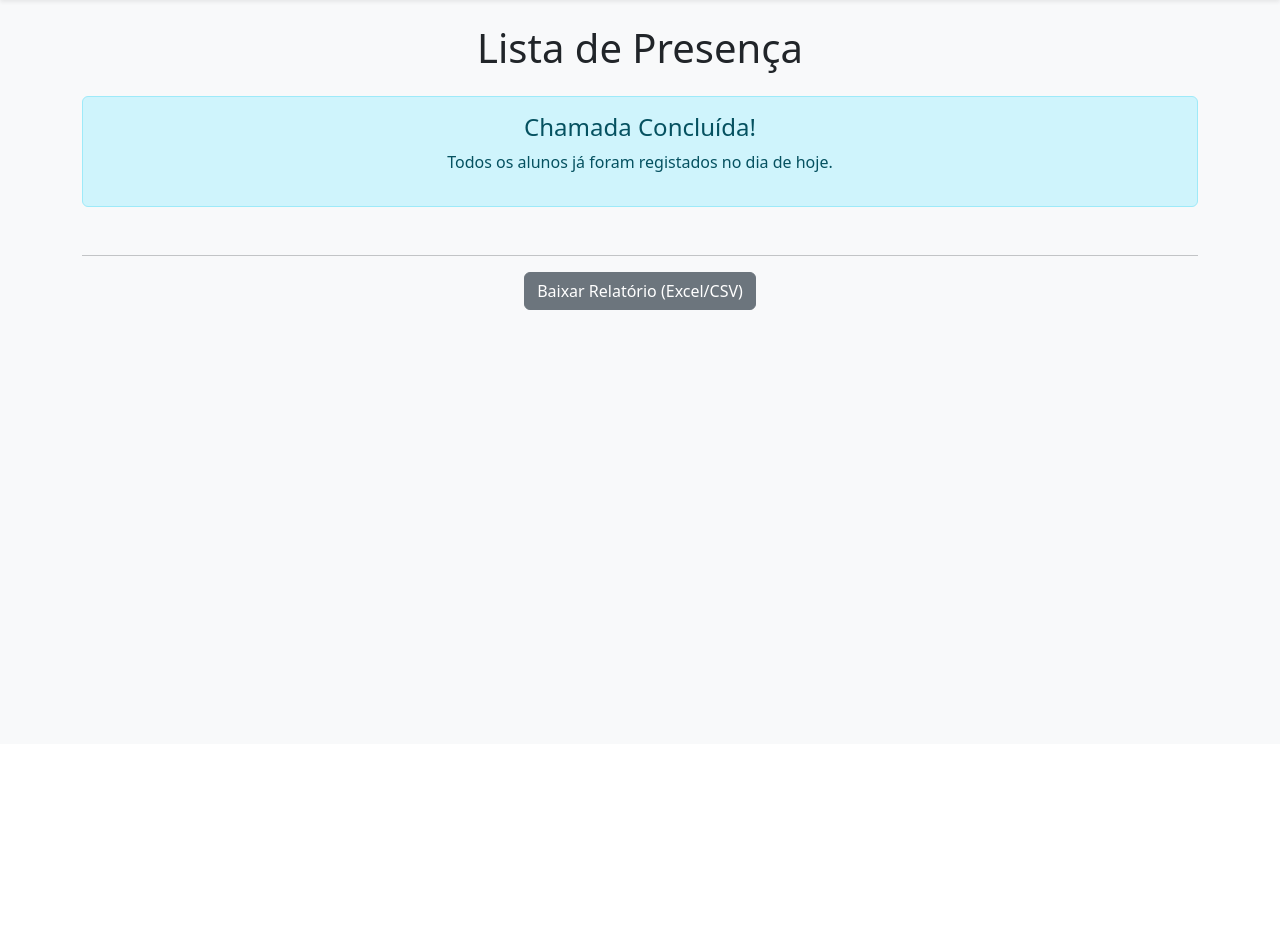
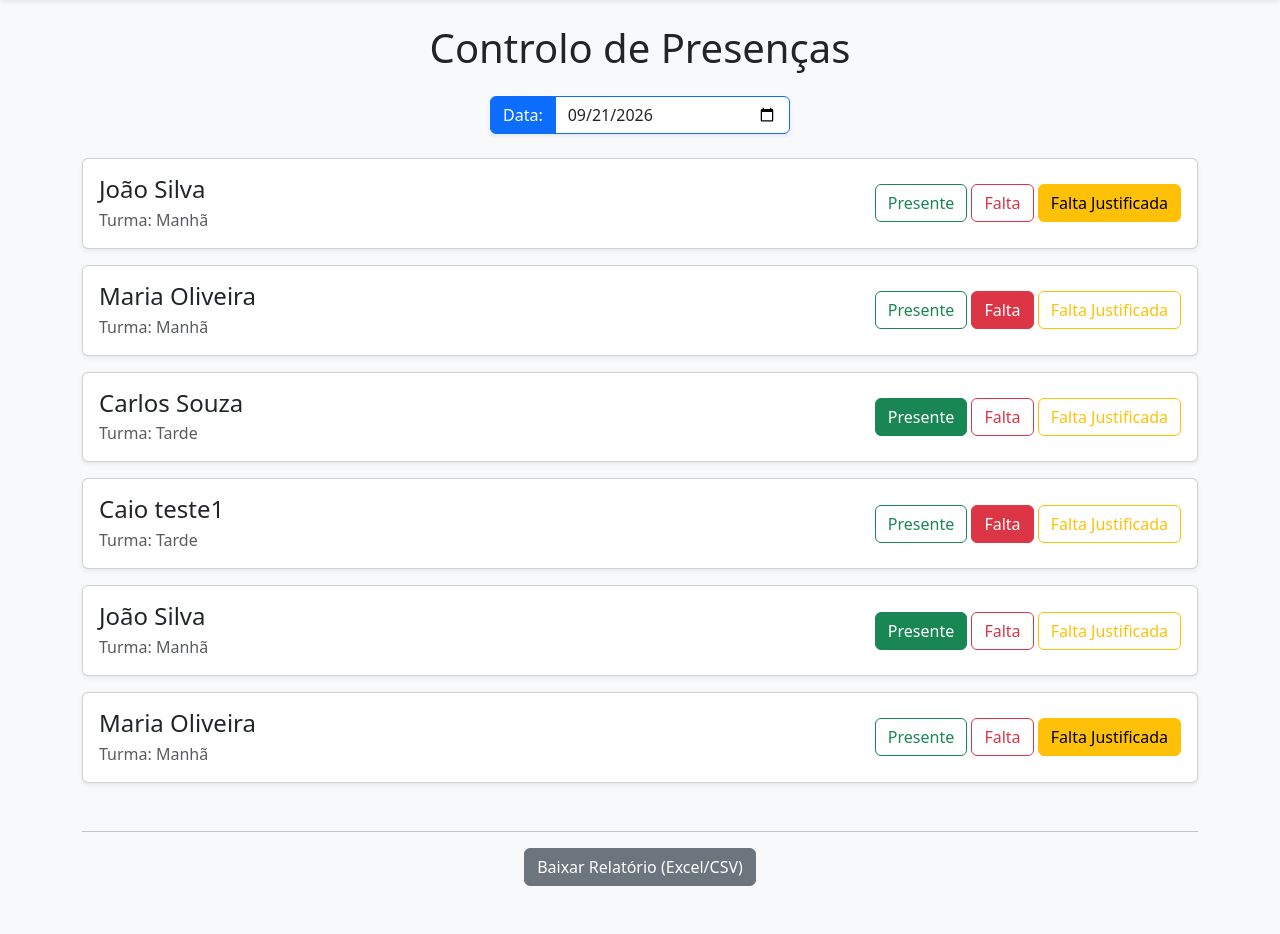
Before and after one commit to caiofariasm/projeto-casa-de-lio, a FastAPI app: page / in a window 1280 px wide. Shown: the part 56-990 px from the top of the page. Before the commit the page ends 366 px from the top, so only its background shows below. Run offline with FastAPI, Linux system fonts and the light colour scheme; a user stored in the database is signed in; data comes from the database, SQL or seed files in the repository; both versions use the stored data as it was after the commit.

Commit message:
Basico funcional

```diff
--- a/app.py
+++ b/app.py
@@ -2,6 +2,7 @@ from fastapi import FastAPI, Request, Form
 from fastapi.responses import HTMLResponse, RedirectResponse, Response
 from fastapi.templating import Jinja2Templates
 from starlette.middleware.sessions import SessionMiddleware
+from datetime import date
 import sqlite3
 
 app = FastAPI()
@@ -29,35 +30,53 @@ async def fazer_login(request: Request, login: str = Form(...), senha: str = For
         return RedirectResponse(url="/", status_code=303)
     return RedirectResponse(url="/login", status_code=303)
 # --- NOVO: DASHBOARD ANALÍTICO (Apenas Coordenação) ---
+
 @app.get("/dashboard", response_class=HTMLResponse)
 async def dashboard(request: Request):
-    # Bloqueia se não for coordenação
     if request.session.get('perfil') != 'coordenacao':
         return RedirectResponse(url="/", status_code=303)
 
     conexao = pegar_conexao()
 
-    # 1. Conta o total de alunos cadastrados
+    # 1. Total de alunos cadastrados
     total_alunos = conexao.execute('SELECT COUNT(*) as qtd FROM alunos').fetchone()['qtd']
 
-    # 2. Conta quantas presenças e quantas faltas existem no total
+    # 2. TOTAIS PARA OS CARTÕES SUPERIORES (A variável que estava em falta!)
     totais = conexao.execute('SELECT status, COUNT(*) as quantidade FROM presencas GROUP BY status').fetchall()
-
-    # Organiza os dados para enviar para o gráfico
-    dados_grafico = {"Presente": 0, "Falta": 0}
+    dados_grafico = {"Presente": 0, "Falta": 0, "Falta justificada": 0}
     for linha in totais:
         dados_grafico[linha['status']] = linha['quantidade']
 
+    # 3. HISTÓRICO PARA O GRÁFICO DE EVOLUÇÃO
+    historico = conexao.execute('''
+        SELECT data,
+               SUM(CASE WHEN status = 'Presente' THEN 1 ELSE 0 END) as presentes,
+               SUM(CASE WHEN status = 'Falta' THEN 1 ELSE 0 END) as faltas,
+               SUM(CASE WHEN status = 'Falta justificada' THEN 1 ELSE 0 END) as justificadas
+        FROM presencas
+        GROUP BY data
+        ORDER BY data ASC
+    ''').fetchall()
     conexao.close()
+
+    datas = [linha['data'] for linha in historico]
+    presentes = [linha['presentes'] for linha in historico]
+    faltas = [linha['faltas'] for linha in historico]
+    justificadas = [linha['justificadas'] for linha in historico]
 
     return templates.TemplateResponse(
         request=request,
         name="dashboard.html",
         context={
             "total_alunos": total_alunos,
-            "dados_grafico": dados_grafico
+            "dados_grafico": dados_grafico, # <-- A variável voltou!
+            "datas": datas,
+            "presentes": presentes,
+            "faltas": faltas,
+            "justificadas": justificadas
         }
     )
+
 @app.get("/sair")
 async def sair(request: Request):
     request.session.clear()
@@ -65,31 +84,49 @@ async def sair(request: Request):
 
 # --- ROTAS PROTEGIDAS ---
 @app.get("/", response_class=HTMLResponse)
-async def home(request: Request):
+async def home(request: Request, data_chamada: str = None):
+    if not request.session.get('perfil'):
+        return RedirectResponse(url="/login", status_code=303)
+
+    # Se a professora não escolheu uma data, usa o dia de hoje
+    data_atual = data_chamada if data_chamada else date.today().isoformat()
+
+    conexao = pegar_conexao()
+    # LEFT JOIN: Traz sempre todos os alunos. Se houver registo nessa data, traz o status; se não, traz nulo.
+    alunos = conexao.execute('''
+        SELECT a.id, a.nome, a.turma, p.status
+        FROM alunos a
+        LEFT JOIN presencas p ON a.id = p.aluno_id AND p.data = ?
+    ''', (data_atual,)).fetchall()
+    conexao.close()
+
+    return templates.TemplateResponse(
+        request=request,
+        name="index.html",
+        context={"alunos": alunos, "data_atual": data_atual}
+    )
+
+@app.get("/registrar/{aluno_id}/{data_chamada}/{status}")
+async def registrar(request: Request, aluno_id: int, data_chamada: str, status: str):
     if not request.session.get('perfil'):
         return RedirectResponse(url="/login", status_code=303)
 
     conexao = pegar_conexao()
-    alunos_pendentes = conexao.execute('''
-        SELECT * FROM alunos
-        WHERE id NOT IN (
-            SELECT aluno_id FROM presencas WHERE data = CURRENT_DATE
-        )
-    ''').fetchall()
+    # Verifica se o aluno já tem um registo nesse dia específico
+    existe = conexao.execute('SELECT id FROM presencas WHERE aluno_id = ? AND data = ?', (aluno_id, data_chamada)).fetchone()
+
+    if existe:
+        # Se já existe, ATUALIZA (permite corrigir erros)
+        conexao.execute('UPDATE presencas SET status = ? WHERE id = ?', (status, existe['id']))
+    else:
+        # Se não existe, CRIA um novo registo
+        conexao.execute('INSERT INTO presencas (aluno_id, data, status) VALUES (?, ?, ?)', (aluno_id, data_chamada, status))
+
+    conexao.commit()
     conexao.close()
 
-    return templates.TemplateResponse(request=request, name="index.html", context={"alunos": alunos_pendentes})
-
-@app.get("/registrar/{aluno_id}/{status}")
-async def registrar(request: Request, aluno_id: int, status: str):
-    if not request.session.get('perfil'):
-        return RedirectResponse(url="/login", status_code=303)
-
-    conexao = pegar_conexao()
-    conexao.execute('INSERT INTO presencas (aluno_id, status) VALUES (?, ?)', (aluno_id, status))
-    conexao.commit()
-    conexao.close()
-    return RedirectResponse(url="/", status_code=303)
+    # Devolve a professora para a MESMA data que estava a editar
+    return RedirectResponse(url=f"/?data_chamada={data_chamada}", status_code=303)
 
 @app.get("/exportar")
 async def exportar(request: Request):
--- a/templates/index.html
+++ b/templates/index.html
@@ -1,26 +1,42 @@
 {% extends 'base.html' %}
 {% block conteudo %}
-    <h1 class="text-center mb-4">Lista de Presença</h1>
+    <h1 class="text-center mb-4">Controlo de Presenças</h1>
 
-    {% if alunos %}
-        {% for aluno in alunos %}
-        <div class="card shadow-sm mb-3">
-            <div class="card-body">
-                <h3 class="card-title">{{ aluno['nome'] }}</h3>
-                <p class="card-text text-muted">Turma: {{ aluno['turma'] }}</p>
-                <div class="d-grid gap-2 d-md-block">
-                    <a href="/registrar/{{ aluno['id'] }}/Presente" class="btn btn-success btn-lg me-2">Presente</a>
-                    <a href="/registrar/{{ aluno['id'] }}/Falta" class="btn btn-danger btn-lg">Falta</a>
-                </div>
+    <!-- Seletor de Data Dinâmico -->
+    <form method="GET" action="/" class="d-flex justify-content-center mb-4">
+        <div class="input-group shadow-sm" style="max-width: 300px;">
+            <span class="input-group-text bg-primary text-white border-primary">Data:</span>
+            <input type="date" name="data_chamada" class="form-control border-primary" value="{{ data_atual }}" onchange="this.form.submit()">
+        </div>
+    </form>
+
+    <!-- Lista Permanente de Alunos -->
+    {% for aluno in alunos %}
+    <div class="card shadow-sm mb-3">
+        <div class="card-body d-flex flex-column flex-md-row justify-content-between align-items-center">
+            <div class="mb-3 mb-md-0 text-center text-md-start">
+                <h4 class="card-title mb-1">{{ aluno['nome'] }}</h4>
+                <p class="card-text text-muted mb-0">Turma: {{ aluno['turma'] }}</p>
+            </div>
+
+            <div class="d-grid gap-2 d-md-block">
+                <!-- Lógica de botões: Preenchido se selecionado, contorno se não -->
+                <a href="/registrar/{{ aluno['id'] }}/{{ data_atual }}/Presente"
+                   class="btn {% if aluno['status'] == 'Presente' %}btn-success{% else %}btn-outline-success{% endif %}">
+                   Presente
+                </a>
+                <a href="/registrar/{{ aluno['id'] }}/{{ data_atual }}/Falta"
+                   class="btn {% if aluno['status'] == 'Falta' %}btn-danger{% else %}btn-outline-danger{% endif %}">
+                   Falta
+                </a>
+                <a href="/registrar/{{ aluno['id'] }}/{{ data_atual }}/Falta justificada"
+                   class="btn {% if aluno['status'] == 'Falta justificada' %}btn-warning{% else %}btn-outline-warning{% endif %}">
+                   Falta Justificada
+                </a>
             </div>
         </div>
-        {% endfor %}
-    {% else %}
-        <div class="alert alert-info text-center mt-4">
-            <h4 class="alert-heading">Chamada Concluída!</h4>
-            <p>Todos os alunos já foram registados no dia de hoje.</p>
-        </div>
-    {% endif %}
+    </div>
+    {% endfor %}
 
     <hr class="mt-5">
     <div class="text-center mb-5">
```
Also changed, not shown: templates/dashboard.html (+49 -11 lines), banco.db.
